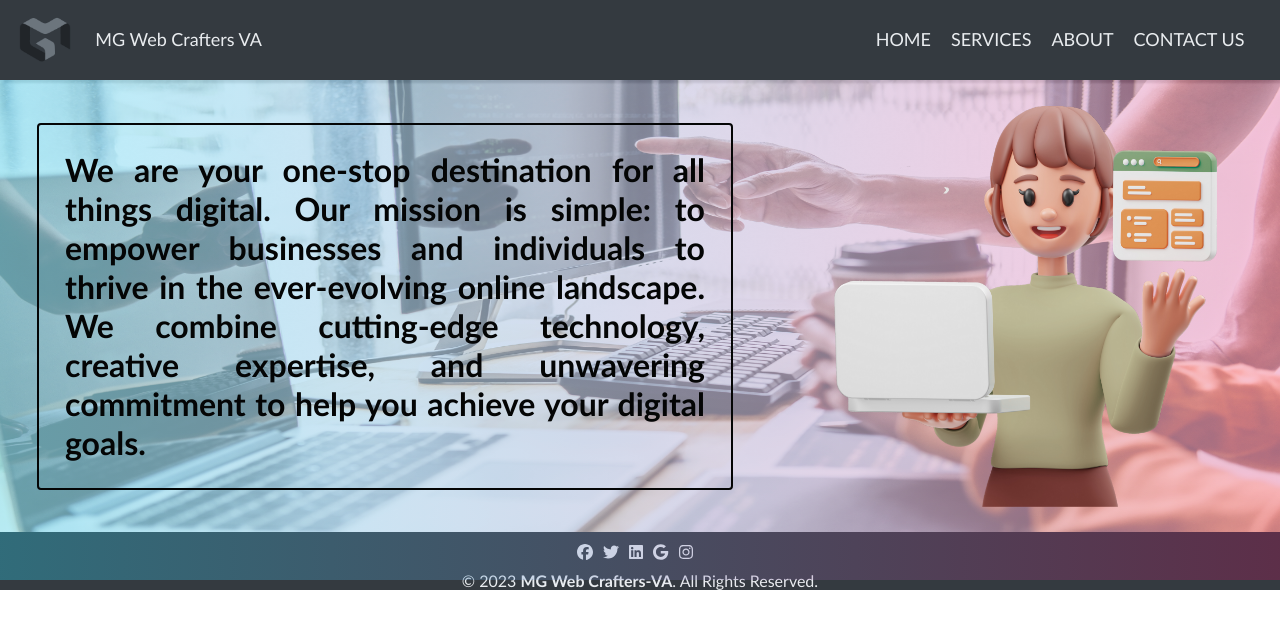
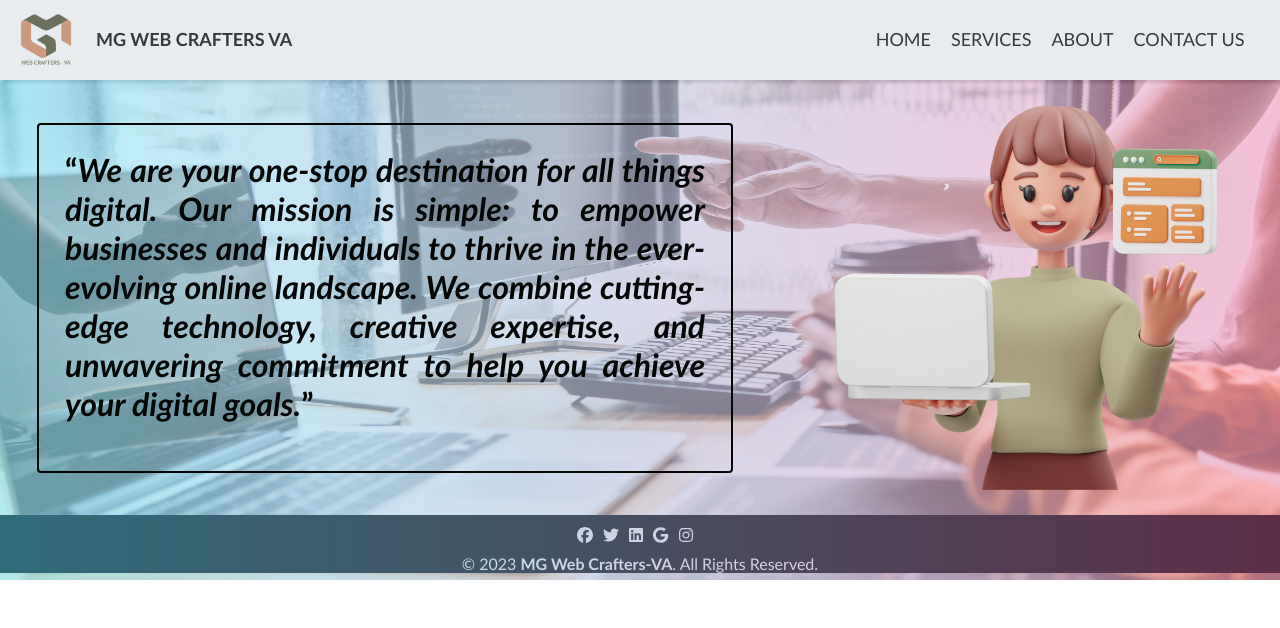
Before and after one commit to mikorecare/mg-web-crafters-landing-page, a React (Vite) app: page / in a window 1280 px wide. Shown: the top 628 px of the page. Built offline with nearby package versions, Linux system fonts and the light colour scheme.

Commit message:
FEAT: Updated logo

```diff
--- a/src/components/home-content/home-content.tsx
+++ b/src/components/home-content/home-content.tsx
@@ -9,7 +9,7 @@ return(
     <div className='our-brand'>
         <img src={HomePic} className="background-pic"/>
         <div className='background-gradient-overlay'></div>
-        <h4>{content}</h4>
+        <h4><q><i>{content}</i></q></h4>
         <img src={MainPic} className="main-pic"/>
     </div>
 )
--- a/src/styles/navbar.css
+++ b/src/styles/navbar.css
@@ -1,11 +1,14 @@
 @import './branding.css';
 
+
+
+
 header{
-    color: var(--brand-color-dirtywhite);
+    color: var(--brand-color-darkgrey);
     font-size:large;
     display: flex;
     justify-content:space-between;
-    background-color: var(--brand-color-darkgrey);
+    background-color: var(--brand-color-dirtywhite);
     box-shadow: 5px 2px 2px 1px rgba(0,0,0,0.3);
 }
 
@@ -25,12 +28,13 @@ nav ul li{
 nav ul li:hover{
     cursor: pointer;
     padding: 10px;
-    background-color: var(--brand-color-grey);
+    background-color: var(--brand-color-darkerwhite);
     border-radius: 4px;
     font-weight: 800;
     font-size: large;
 }
 nav ul li a{
+    color: var(--brand-color-darkgrey);
     text-decoration: none;
 }
 
@@ -41,6 +45,9 @@ nav ul li a{
 }
 
 .logo-container p{
+    text-transform: uppercase;
+    font-weight: 800;
+    font-size:large;
     padding: 10px;
 }
 
```
Also changed, not shown: src/assets/logo1.png.
